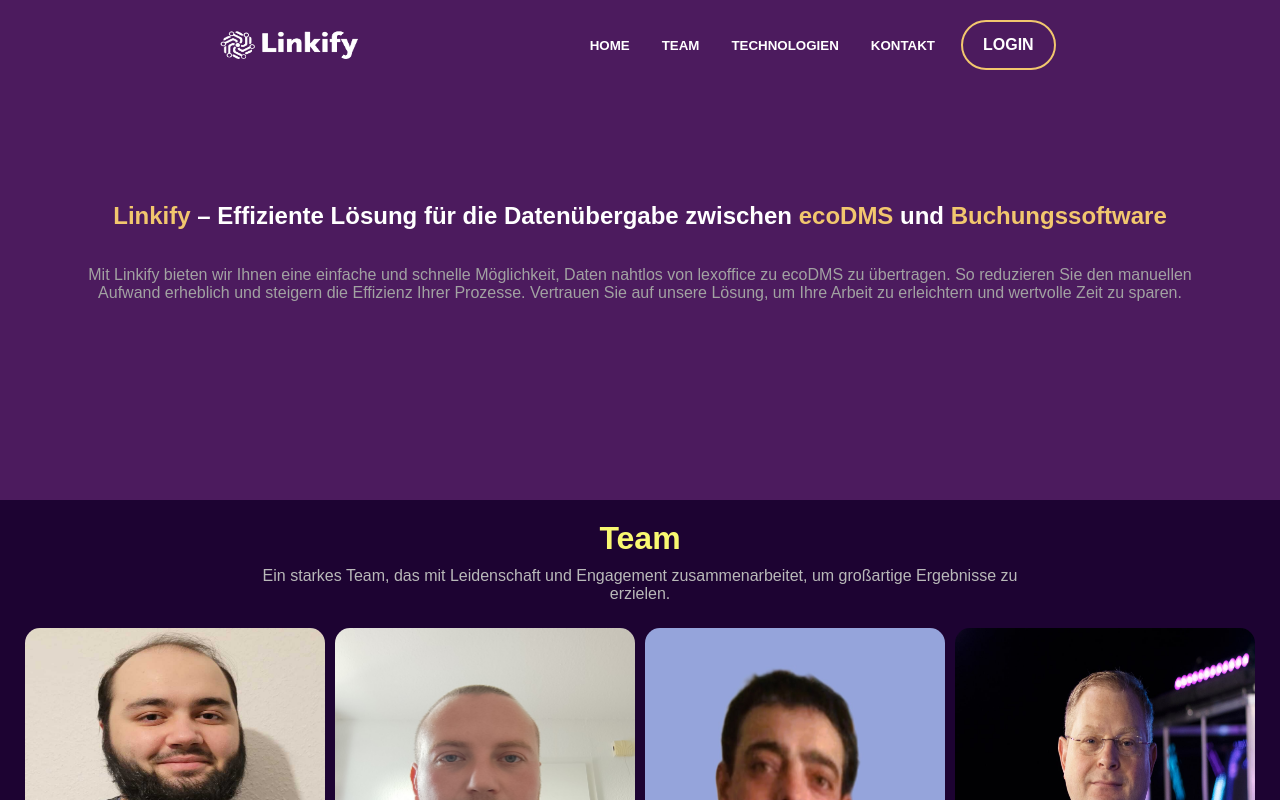
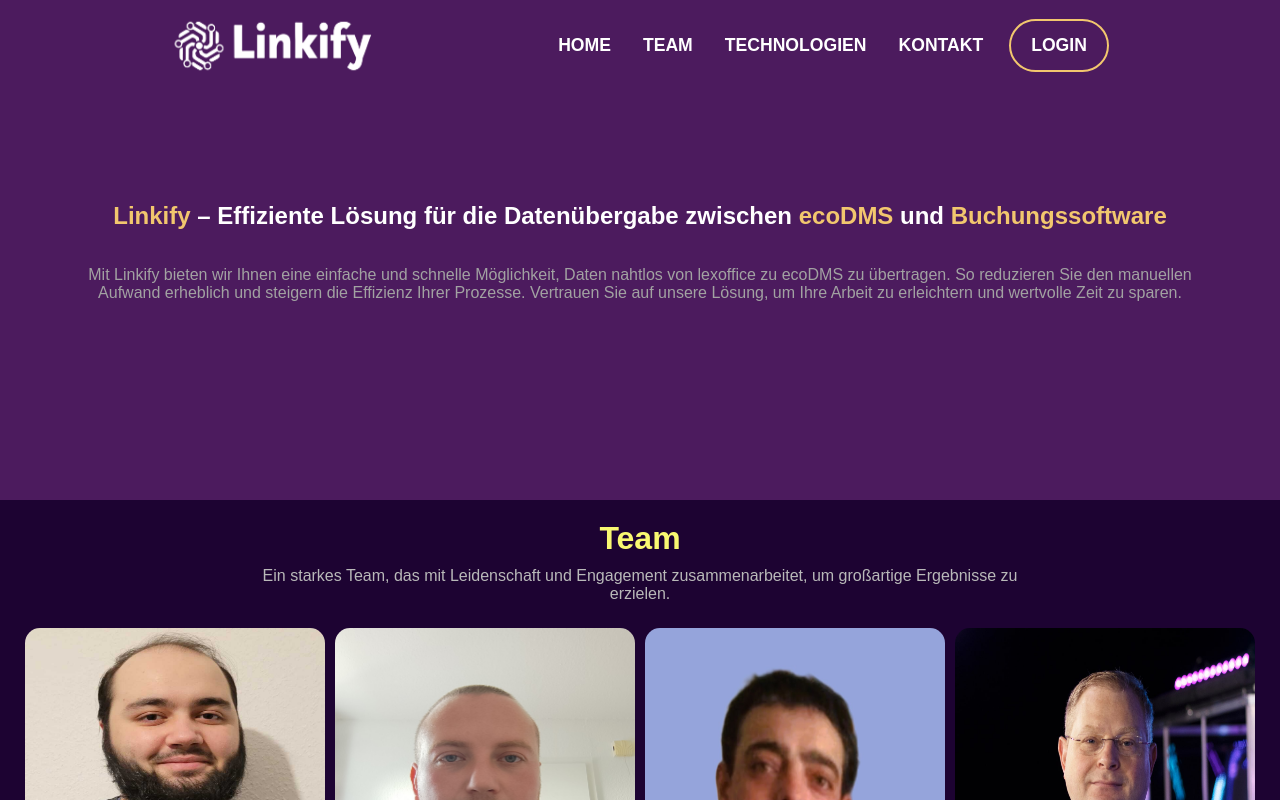
Before and after one commit to RalfHof/nextjs-boilerplate, a Next.js app: page /info in a window 1280 px wide. Shown: the top 800 px of the page. Built offline with nearby package versions, Linux system fonts and the light colour scheme.

Commit message:
New Features

```diff
--- a/src/components/home/page.tsx
+++ b/src/components/home/page.tsx
@@ -5,13 +5,12 @@ export default function Home() {
                 width: "100%",
                 height: "500px",
                 display: "flex",
-                justifyContent: "center", // Zentriert den Inhalt horizontal
-                alignItems: "center", // Zentriert den Inhalt vertikal
+                justifyContent: "center",
+                alignItems: "center",
                 backgroundColor: "#4c1b5e",
-                paddingTop: "0",
                 flexDirection: "column",
                 fontFamily: "Arial, Helvetica, sans-serif",
-                textAlign: "center" // Zentriert den Text innerhalb des Containers
+                textAlign: "center"
             }}>
                 <h1 style={{ color: "#fff", width: "95%" }}>
                     <span style={{ color: "#f2c76e" }}>Linkify</span> – Effiziente Lösung für die Datenübergabe zwischen <span style={{ color: "#f2c76e" }}>ecoDMS</span> und <span style={{ color: "#f2c76e" }}>Buchungssoftware</span>
--- a/src/components/logo.tsx
+++ b/src/components/logo.tsx
@@ -9,8 +9,8 @@ export default function Navigation() {
             <Image
               src="/img/logo.png"
               alt="Logo"
-              width={175}
-              height={57}
+              width={250}
+              height={100}
             />
           </div>
 
--- a/src/globals.css
+++ b/src/globals.css
@@ -48,20 +48,19 @@ html,
   gap: 20px;
   margin: 0;
   padding: 0;
-
 }
 
 .nav-link {
   text-decoration: none;
   transition: color 0.3s;
   color: #fff;
-
 }
 
 .nav-item {
   cursor: pointer;
   display: flex;
   font-weight: 900;
+  font-size: 1.1rem;
 }
 
 .nav-btn {
@@ -70,6 +69,7 @@ html,
   cursor: pointer;
   background-color: inherit;
   font-weight: 900;
+  font-size: 1.1rem;
 }
 
 .nav-link:hover {
@@ -315,7 +315,6 @@ a:hover {
 
   .burger-menu {
     display: block;
-    margin-right: 5px;
     font-size: 25px;
   }
 }
```
